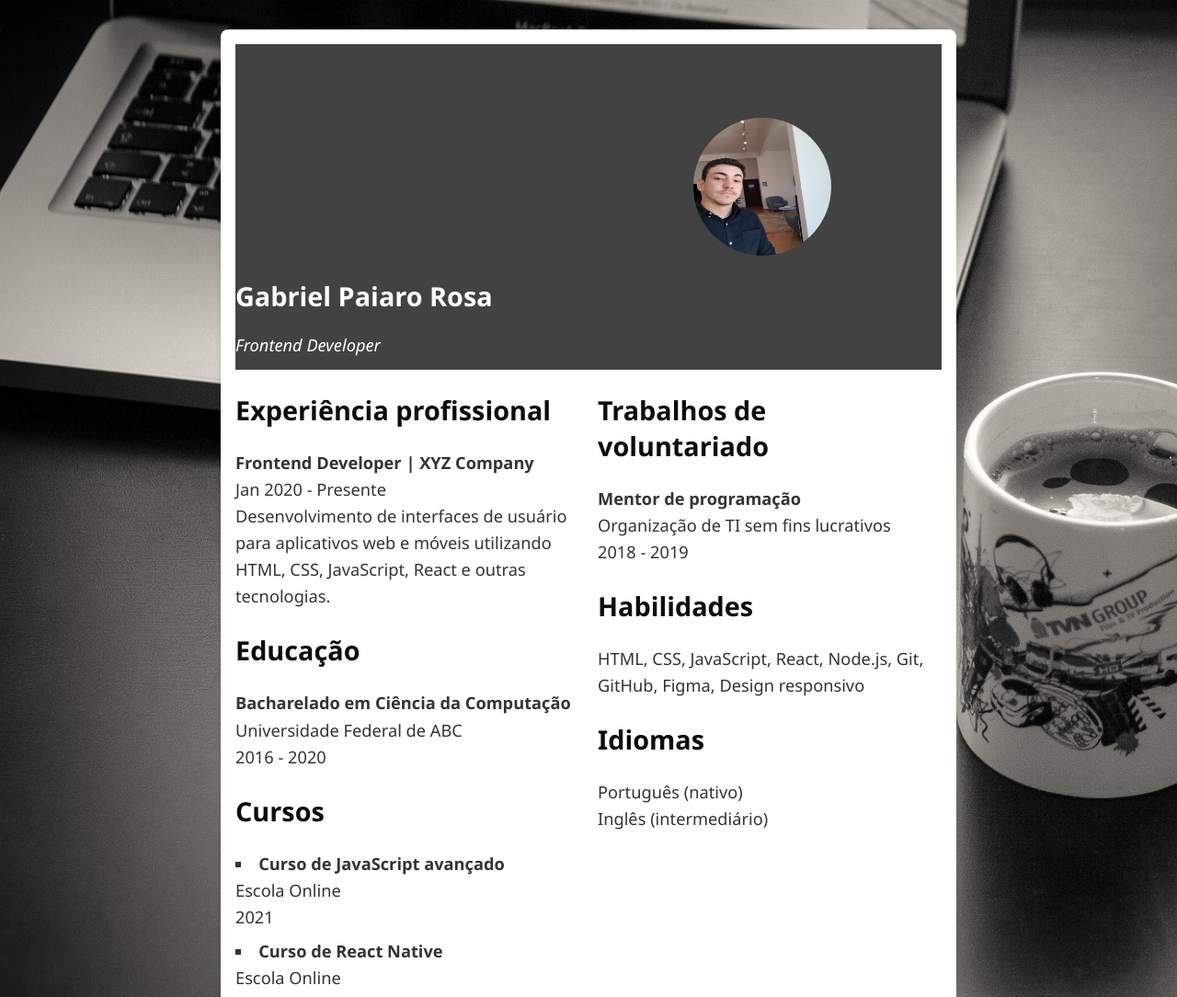
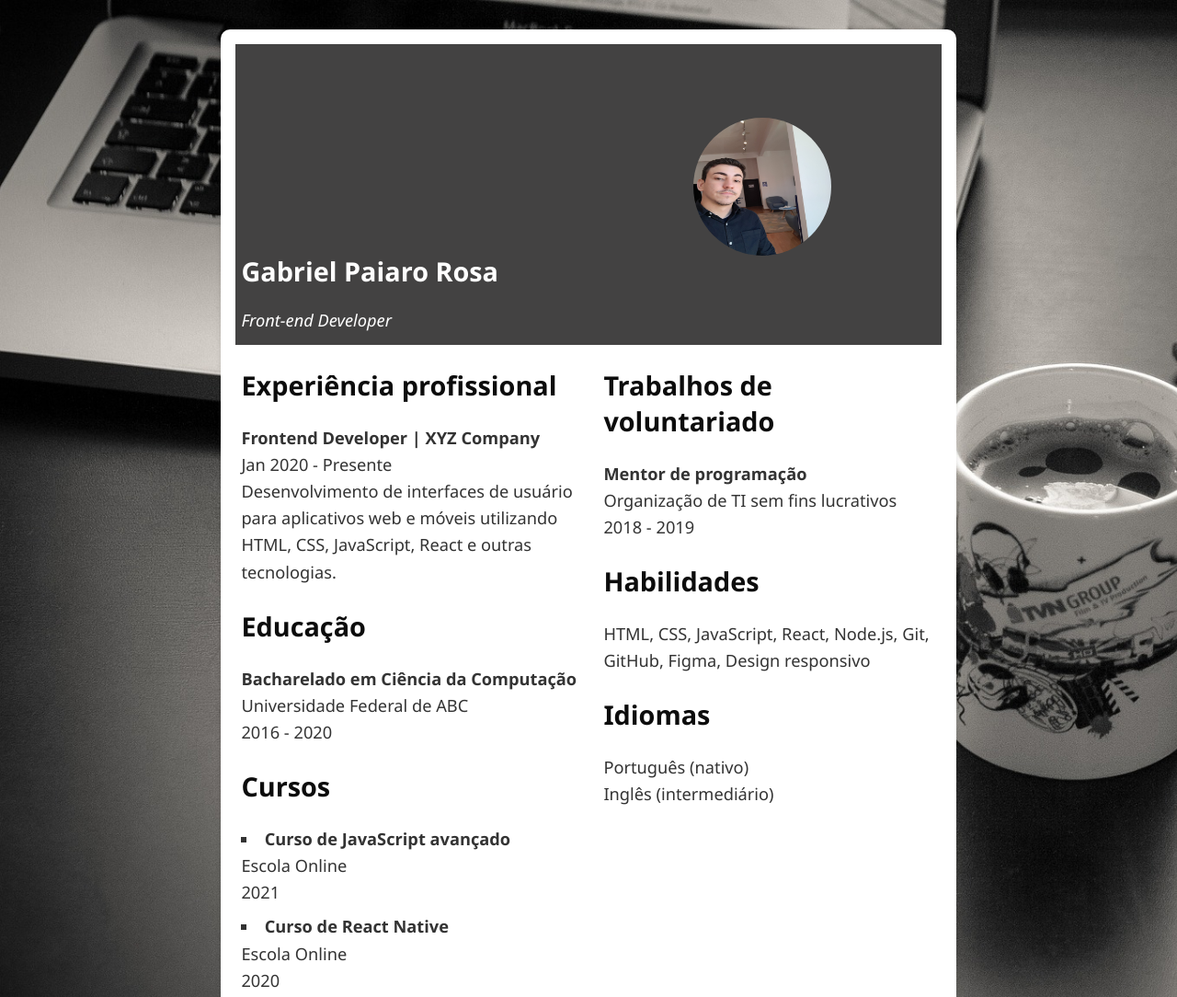
Before and after one commit to Paiaro/web-curriculo, a plain HTML site: page index.html in a window 1280 px wide. Shown: the top 1084 px of the page at 92% size. Drawn offline with Linux system fonts and the light colour scheme.

Commit message:
ajustes no cabeçalho, reduzindo o tamanho

```diff
--- a/css/style-index.css
+++ b/css/style-index.css
@@ -18,7 +18,7 @@ body {
     padding: 1rem;
     background-color: #fff;
     box-shadow: 0 4px 6px rgba(0, 0, 0, 0.1);
-    border-radius: 8px;
+    border-radius: 10px;
 
 }
 
@@ -38,12 +38,17 @@ h1, h2 {
     color: #0C0C0C;
     /* tamanho da fonte responsiva */
     font-size: calc(1.4rem + 0.5vw);
+    margin-left: 0.4rem;
+}
+h1{
+    margin-top: -0.47rem;
 }
 
 p, li {
     font-size: calc(0.9rem + 0.3vw);
     line-height: 1.6;
     margin-bottom: 0.75rem;
+    margin-left: 0.4rem;
 }
 
 .bold {
--- a/index.html
+++ b/index.html
@@ -11,7 +11,8 @@
     <title>Gabriel Paiaro Rosa</title>
 
 <link rel="stylesheet" href="css/style-index.css">
-
+<style>
+</style>
 </head>
 
 <body>
@@ -26,7 +27,7 @@
 
         <h1>Gabriel Paiaro Rosa</h1>
 
-        <p class="italic">Frontend Developer</p>
+        <p class="italic">Front-end Developer</p>
     </header>
         <div class="principal">
 
```
